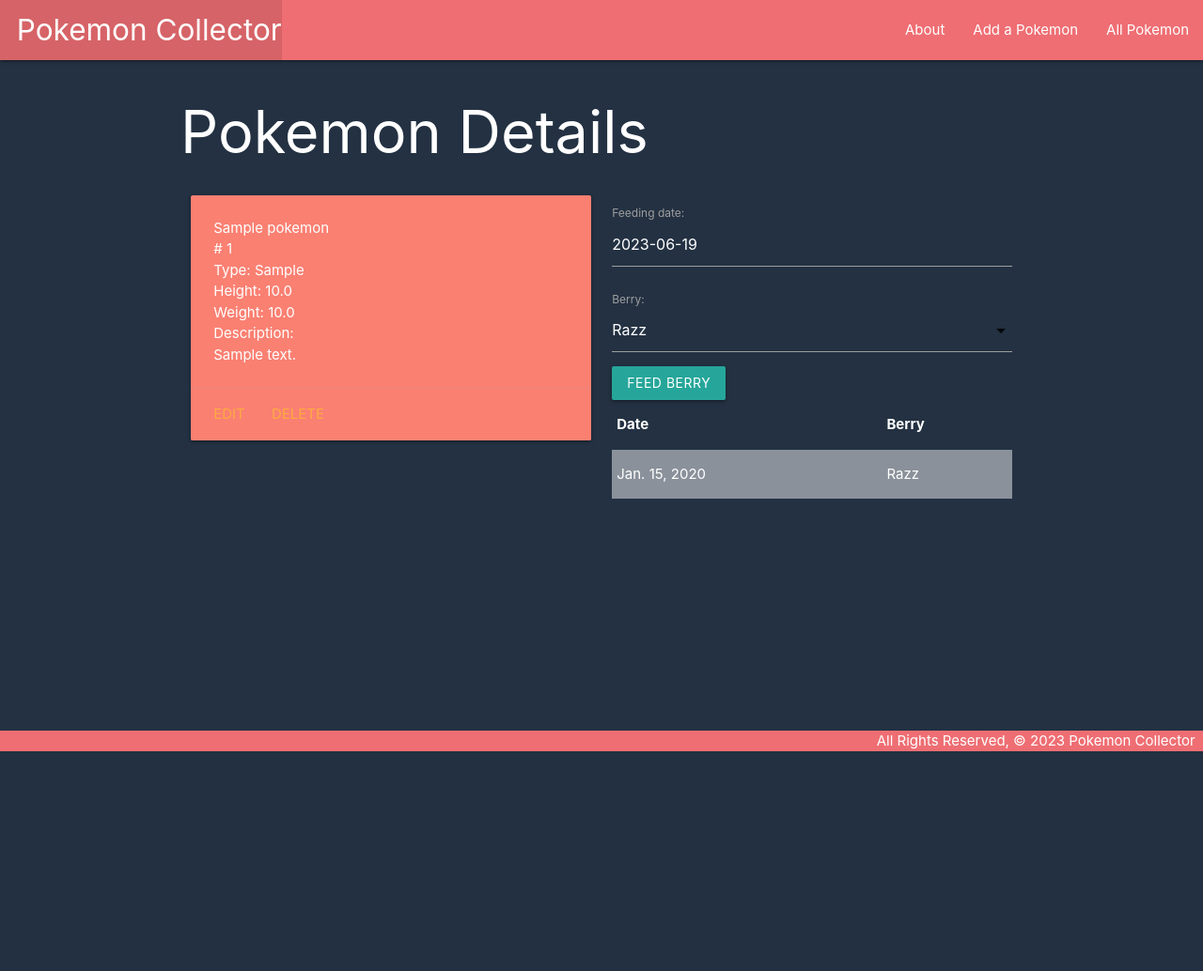
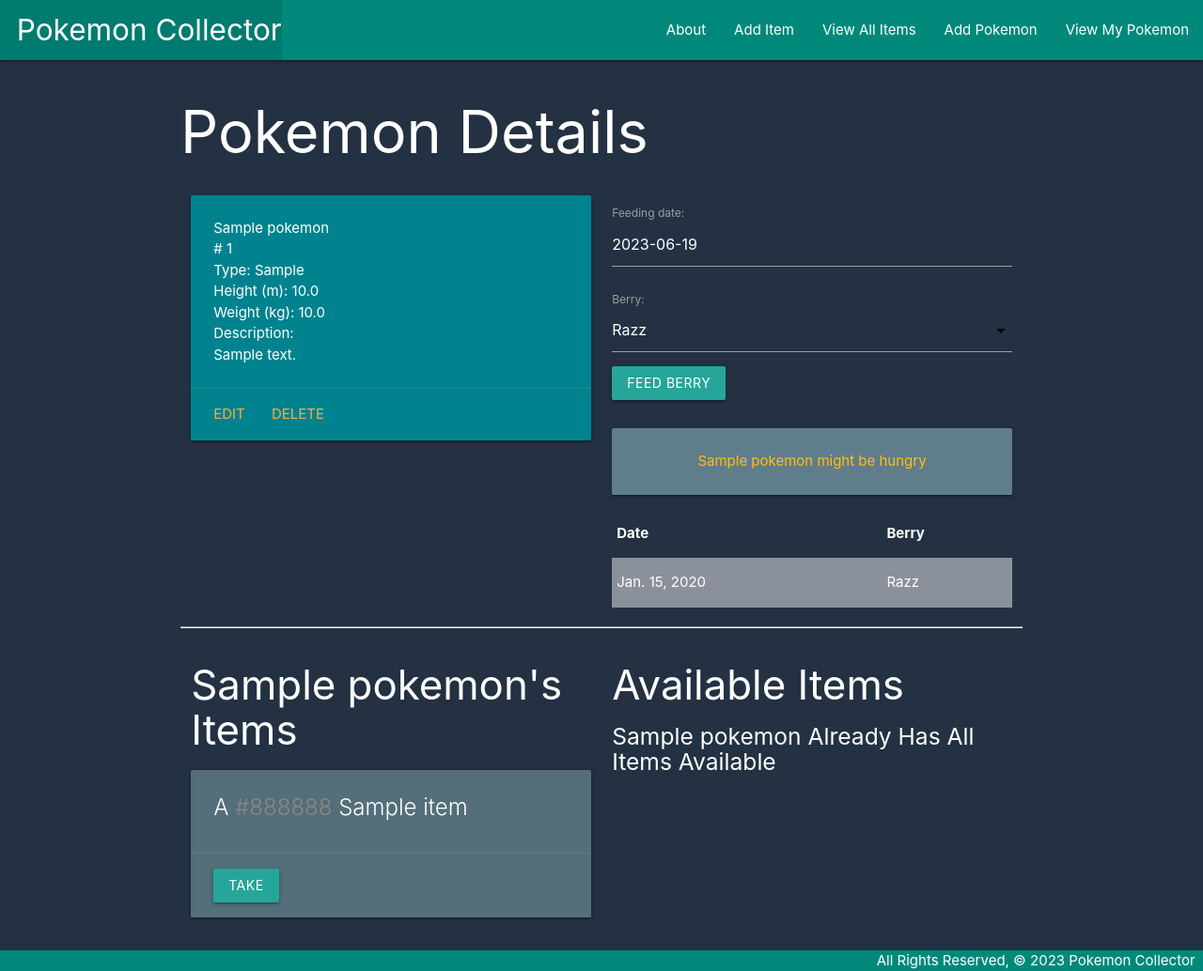
Before and after one commit to AmritpalC/pokemoncollector, a Django app: page /pokemons/1/ in a window 1280 px wide. Shown: the whole page at 94% size. Before the commit the page ends 800 px from the top, so only its background shows below. Run offline with Django 4.2, Linux system fonts and the light colour scheme; tables that the repository leaves empty hold one stand-in row (values such as "Sample post").

Commit message:
item model add, many to many relationship, item create and delete functionality

```diff
--- a/main_app/admin.py
+++ b/main_app/admin.py
@@ -1,8 +1,9 @@
 from django.contrib import admin
 
 #importing model
-from .models import Pokemon, Feeding
+from .models import Pokemon, Feeding, Item
 
 # Register your models here.
 admin.site.register(Pokemon)
 admin.site.register(Feeding)
+admin.site.register(Item)
--- a/main_app/models.py
+++ b/main_app/models.py
@@ -1,6 +1,8 @@
 from django.db import models
 
 from django.urls import reverse
+
+from datetime import date
 
 # Tuple of 2-tuples
 BERRIES = (
@@ -10,6 +12,16 @@ BERRIES = (
 )
 
 # Create your models here.
+class Item(models.Model):
+    name = models.CharField(max_length=50)
+    color = models.CharField(max_length=25)
+
+    def __str__(self):
+        return self.name
+
+    def get_absolute_url(self):
+        return reverse('items_detail', kwargs={'pk': self.id})
+
 class Pokemon(models.Model):
     name = models.CharField(max_length=100)
     number = models.IntegerField()
@@ -17,12 +29,16 @@ class Pokemon(models.Model):
     height = models.DecimalField(max_digits=7, decimal_places=1)
     type = models.CharField(max_length=100)
     description = models.TextField(max_length=500)
+    items = models.ManyToManyField(Item)
 
     def __str__(self):
         return f'{self.name} ({self.id})'
 
     def get_absolute_url(self):
         return reverse('detail', kwargs={'pokemon_id': self.id})
+
+    def fed_for_today(self):
+        return self.feeding_set.filter(date=date.today()).count() >= len(BERRIES)
 
 # New model - berries
 class Feeding(models.Model):
--- a/main_app/static/css/style.css
+++ b/main_app/static/css/style.css
@@ -7,16 +7,7 @@ body {
 }
 
 a {
-    color: #5ed3d9;
-}
-
-.card {
-    color: white;
-    background-color: salmon;
-}
-
-.card-action a {
-    color: teal;
+    color: #0AF5DD;
 }
 
 input, textarea {
--- a/main_app/templates/base.html
+++ b/main_app/templates/base.html
@@ -15,14 +15,16 @@
 <body>
   <header class="navbar-fixed">
     <nav>
-      <div class="nav-wrapper">
+      <div class="nav-wrapper teal darken-1">
         <ul>
           <li><a href="{% url 'home' %}" class="left brand-logo">&nbsp;&nbsp;Pokemon Collector</a></li>
         </ul>
         <ul class="right">
           <li><a href="{% url 'about' %}">About</a></li>
-          <li><a href="{% url 'pokemons_create' %}">Add a Pokemon</a></li>
-          <li><a href="{% url 'index' %}">All Pokemon</a></li>
+          <li><a href="{% url 'items_create' %}">Add Item</a></li>
+          <li><a href="{% url 'items_index' %}">View All Items</a></li>
+          <li><a href="{% url 'pokemons_create' %}">Add Pokemon</a></li>
+          <li><a href="{% url 'index' %}">View My Pokemon</a></li>
         </ul>
       </div>
     </nav>
@@ -31,7 +33,7 @@
     {% block content %}
     {% endblock %}
   </main>
-  <footer class="page-footer">
+  <footer class="page-footer teal darken-1">
     <div class="right">All Rights Reserved, &copy; 2023 Pokemon Collector &nbsp;</div>
   </footer>
 </body>
--- a/main_app/templates/pokemons/detail.html
+++ b/main_app/templates/pokemons/detail.html
@@ -5,17 +5,17 @@
 
 <div class="row">
     <div class="col s6">
-        <div class="card">
+        <div class="card cyan darken-3">
             <div class="card-content">
                 <span class="card-tile">{{ pokemon.name }}</span>
                 <p># {{ pokemon.number }}</p>
                 <p>Type: {{ pokemon.type }}</p>
                 {% if pokemon.height > 0.3 %}
-                    <p>Height: {{ pokemon.height }}</p>
+                    <p>Height (m): {{ pokemon.height }}</p>
                 {% else %}
                     <p>Height: Tiny</p>
                 {% endif %}
-                <p>Weight: {{ pokemon.weight }}</p>
+                <p>Weight (kg): {{ pokemon.weight }}</p>
                 <p>Description: {{ pokemon.description|linebreaks }}</p>
             </div>
             <div class="card-action">
@@ -31,6 +31,12 @@
             {{ feeding_form.as_p }}
             <input type="submit" class="btn" value="Feed Berry">
         </form>
+        <br>
+        {% if pokemon.fed_for_today %}
+            <div class="card-panel blue-grey teal-text center-align">{{pokemon.name}} has been fed enough berries today</div>
+        {% else %}
+            <div class="card-panel blue-grey amber-text center-align">{{pokemon.name}} might be hungry</div>
+        {% endif %}
         <table class="striped">
             <thead>
                 <tr><th>Date</th><th>Berry</th></tr>
@@ -44,6 +50,54 @@
                 {% endfor %}
             </tbody>
         </table>
+    </div>
+</div>
+<hr>
+<div class="row">
+    <div class="col s6">
+        <h3>{{ pokemon.name }}'s Items</h3>
+        {% if pokemon.items.count %}
+            {% for item in pokemon.items.all %}
+                <div class="card blue-grey darken-1">
+                    <div class="card-content">
+                        <span class="card-title">
+                            A <span style="color: {{ item.color }}">{{ item.color }}</span> {{ item.name }}
+                        </span>
+                    </div>
+                    <div class="card-action">
+                        <form action="{% url 'unassoc_item' pokemon.id item.id %}" method="POST">
+                            {% csrf_token %}
+                            <button type="submit" class="btn">Take</button>
+                        </form>
+                    </div>
+                </div>
+            {% endfor %}
+        {% else %}
+            <h5>No Items 😿</h5>
+        {% endif %}
+    </div>
+    <!-- Available Items will come after this line -->
+    <div class="col s6">
+        <h3>Available Items</h3>
+        {% if items.count %}
+            {% for item in items.all %}
+                <div class="card blue-grey darken-3">
+                    <div class="card-content">
+                        <span class="card-title">
+                            A <span style="color: {{ item.color }}">{{ item.color }}</span> {{ item.name }}
+                        </span>
+                    </div>
+                    <div class="card-action">
+                        <form action="{% url 'assoc_item' pokemon.id item.id %}" method="POST">
+                            {% csrf_token %}
+                            <button type="submit" class="btn">Give</button>
+                        </form>
+                    </div>
+                </div>
+            {% endfor %}
+        {% else %}
+            <h5>{{pokemon.name}} Already Has All Items Available</h5>
+        {% endif %}
     </div>
 </div>
 
--- a/main_app/templates/pokemons/index.html
+++ b/main_app/templates/pokemons/index.html
@@ -4,14 +4,14 @@
 <h1>All Pokemon collected</h1>
 
 {% for pokemon in pokemons %}
-    <div class="card">
+    <div class="card cyan darken-3">
         <a href="{% url 'detail' pokemon.id %}">
             <div class="card-content">
                 <span class="card-tile">{{ pokemon.name }}</span>
                 <p># {{ pokemon.number }}</p>
                 <p>Type: {{ pokemon.type }}</p>
-                <p>Height: {{ pokemon.height }}</p>
-                <p>Weight: {{ pokemon.weight }}</p>
+                <p>Height (m): {{ pokemon.height }}</p>
+                <p>Weight (kg): {{ pokemon.weight }}</p>
             </div>
         </a>
     </div>
--- a/main_app/urls.py
+++ b/main_app/urls.py
@@ -10,4 +10,13 @@ urlpatterns = [
     path('pokemons/<int:pk>/update/', views.PokemonUpdate.as_view(), name='pokemons_update'),
     path('pokemons/<int:pk>/delete/', views.PokemonDelete.as_view(), name='pokemons_delete'),
     path('pokemons/<int:pokemon_id>/add_feeding/', views.add_feeding, name='add_feeding'),
+
+    path('pokemons/<int:pokemon_id>/assoc_item/<int:item_id>/', views.assoc_item, name='assoc_item'),
+    path('pokemons/<int:pokemon_id>/unassoc_item/<int:item_id>/', views.unassoc_item, name='unassoc_item'),
+
+    path('items/', views.ItemList.as_view(), name='items_index'),
+    path('items/<int:pk>/', views.ItemDetail.as_view(), name='items_detail'),
+    path('items/create/', views.ItemCreate.as_view(), name='items_create'),
+    path('items/<int:pk>/update/', views.ItemUpdate.as_view(), name='items_update'),
+    path('items/<int:pk>/delete/', views.ItemDelete.as_view(), name='items_delete'),
 ]
--- a/main_app/views.py
+++ b/main_app/views.py
@@ -2,9 +2,10 @@ from django.shortcuts import render, redirect
 
 #Importing CreateView
 from django.views.generic.edit import CreateView, UpdateView, DeleteView
+from django.views.generic import ListView, DetailView
 
 # Importing Pokemon model and FeedingForm
-from .models import Pokemon
+from .models import Pokemon, Item
 from .forms import FeedingForm
 
 # Create your views here.
@@ -22,14 +23,17 @@ def pokemons_index(request):
 
 def pokemons_detail(request, pokemon_id):
     pokemon = Pokemon.objects.get(id=pokemon_id)
+    id_list = pokemon.items.all().values_list('id')
+    items_pokemon_doesnt_have = Item.objects.exclude(id__in=id_list)
     feeding_form = FeedingForm()
     return render(request, 'pokemons/detail.html', {
-        'pokemon': pokemon, 'feeding_form': feeding_form
+        'pokemon': pokemon, 'feeding_form': feeding_form,
+        'items': items_pokemon_doesnt_have
     })
 
 class PokemonCreate(CreateView):
     model = Pokemon
-    fields = '__all__'
+    fields = ['name', 'number', 'weight', 'height', 'type', 'description']
 
 class PokemonUpdate(UpdateView):
     model = Pokemon
@@ -46,3 +50,29 @@ def add_feeding(request, pokemon_id):
         new_feeding.pokemon_id = pokemon_id
         new_feeding.save()
     return redirect('detail', pokemon_id=pokemon_id)
+
+class ItemList(ListView):
+  model = Item
+
+class ItemDetail(DetailView):
+  model = Item
+
+class ItemCreate(CreateView):
+  model = Item
+  fields = '__all__'
+
+class ItemUpdate(UpdateView):
+  model = Item
+  fields = ['name', 'color']
+
+class ItemDelete(DeleteView):
+  model = Item
+  success_url = '/items'
+
+def assoc_item(request, pokemon_id, item_id):
+   Pokemon.objects.get(id=pokemon_id).items.add(item_id)
+   return redirect('detail', pokemon_id=pokemon_id)
+
+def unassoc_item(request, pokemon_id, item_id):
+   Pokemon.objects.get(id=pokemon_id).items.remove(item_id)
+   return redirect('detail', pokemon_id=pokemon_id)
```
Also changed, not shown: main_app/templates/main_app/item_confirm_delete.html (added, +14 -0 lines), main_app/templates/main_app/item_detail.html (added, +20 -0 lines), main_app/templates/main_app/item_form.html (added, +19 -0 lines), main_app/templates/main_app/item_list.html (added, +17 -0 lines), db.sqlite3 (deleted), main_app/migrations/0004_item_alter_feeding_options_alter_feeding_date.py (added), main_app/migrations/0005_pokemon_items.py (added).
